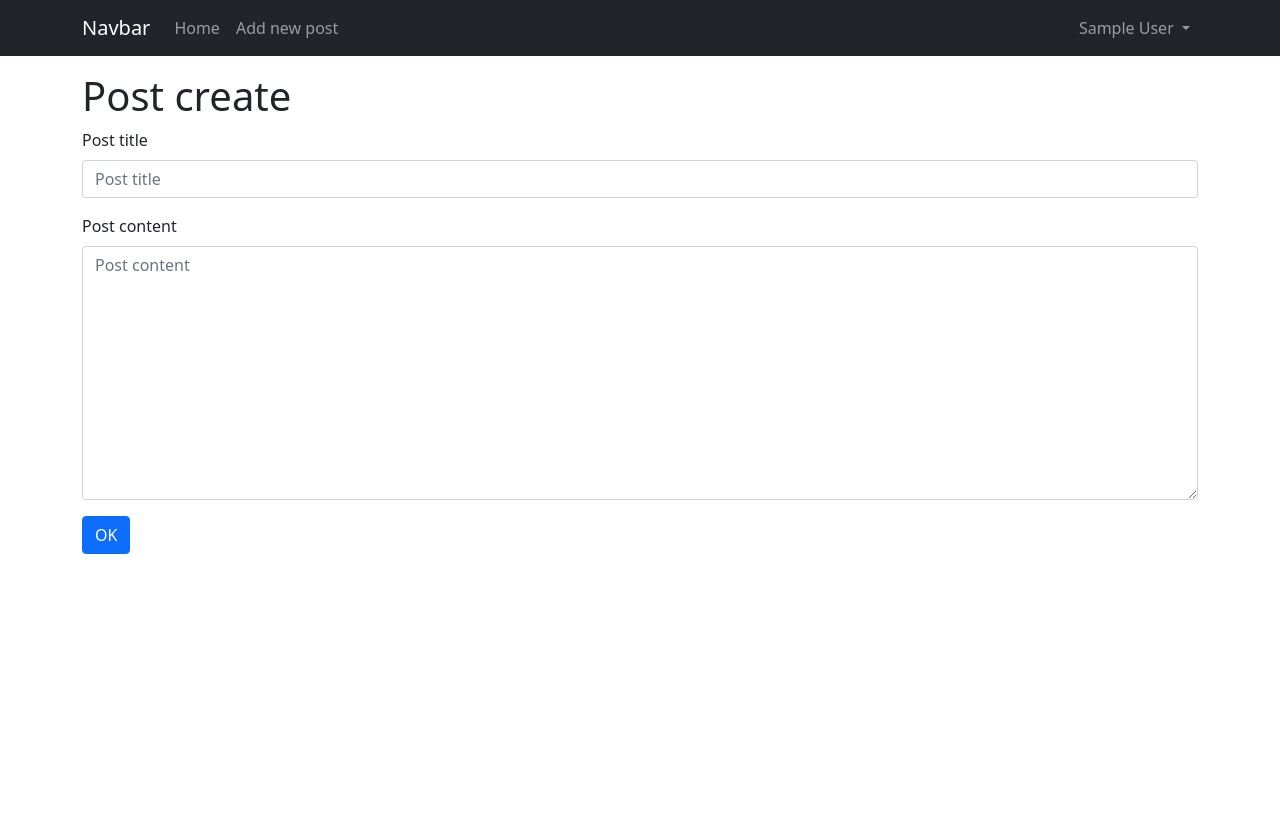
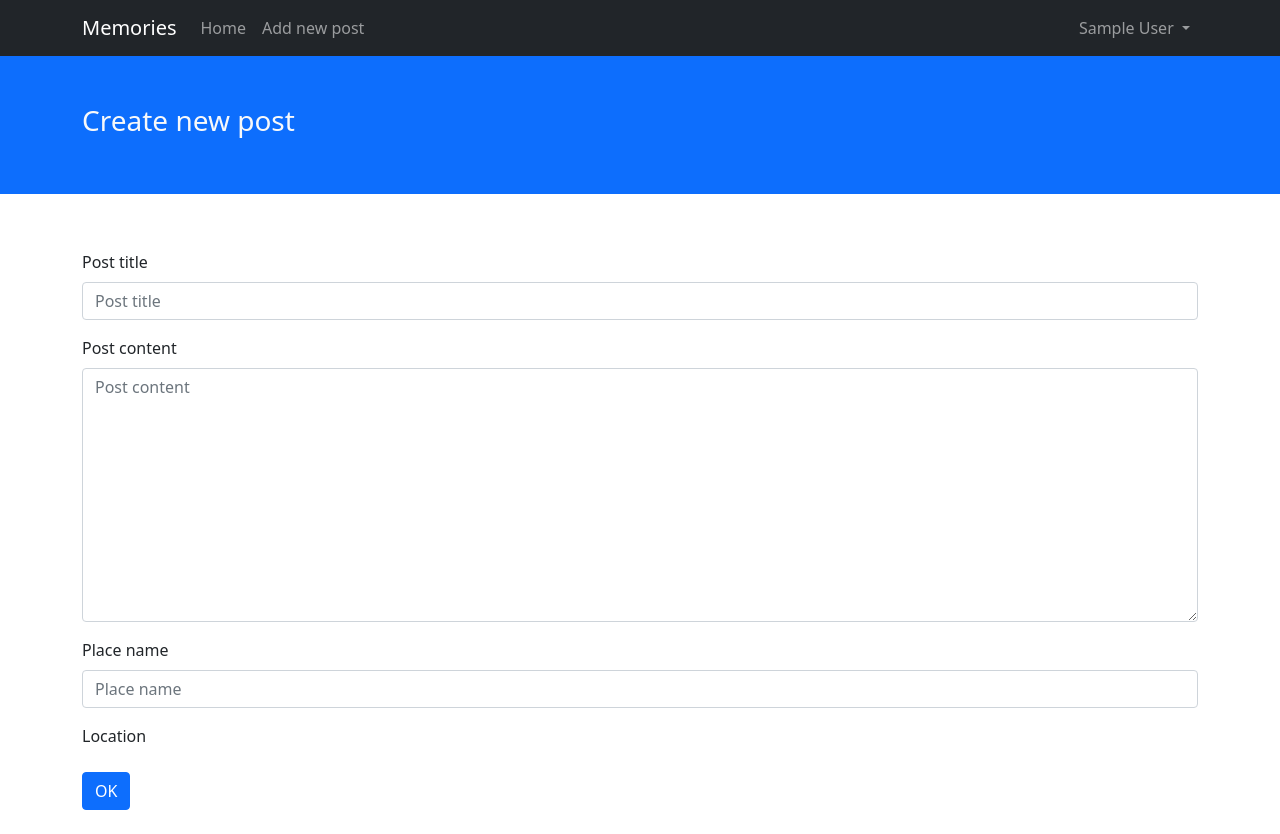
Before and after one commit to hungngocphat01/Django-Memories-Web, a Django app: page /post_cr in a window 1280 px wide. Before the commit the page ends 554 px from the top, so only its background shows below. Run offline with Django 4.2, Linux system fonts and the light colour scheme; the visitor is signed in with stand-in values (Sample User, id 1); some libraries are stand-ins or nearby versions.

Commit message:
Now able to select location when create post

```diff
--- a/main/models.py
+++ b/main/models.py
@@ -3,6 +3,7 @@ from django.db import models
 from django.contrib.auth.models import User
 from django.db.models.signals import post_save
 from django.dispatch import receiver
+from location_field.models.plain import PlainLocationField
 
 
 class Profile(models.Model):
@@ -24,4 +25,8 @@ class Post(models.Model):
                              to=User, on_delete=models.CASCADE)
     title = models.CharField(verbose_name='Post title', max_length=100)
     content = models.TextField(verbose_name='Post content')
-    date_created = models.DateField(verbose_name='Date created', auto_now_add=True)
+    place_name = models.CharField(verbose_name='Place name', max_length=255, default='')
+    location = PlainLocationField(
+        based_fields=['place_name'], default='10.762622,106.660172')
+    date_created = models.DateField(
+        verbose_name='Date created', auto_now_add=True)
--- /dev/null
+++ b/main/static/styles/main.css
@@ -0,0 +1,12 @@
+.vertical-center {
+    margin: 0;
+    position: absolute;
+    top: 50%;
+    -ms-transform: translateY(-50%);
+    transform: translateY(-50%);
+}
+
+.crop-img {
+  height: 200px;
+  object-fit: cover;
+}
--- /dev/null
+++ b/main/templates/base/errors.html
@@ -0,0 +1,5 @@
+{% load django_bootstrap5 %}
+
+<div class="my-3 container">
+    {% bootstrap_messages %}
+</div>
--- a/main/templates/base/navbar.html
+++ b/main/templates/base/navbar.html
@@ -1,6 +1,6 @@
 <nav class="navbar navbar-expand-lg navbar-dark bg-dark">
     <div class="container">
-      <a class="navbar-brand" href="#">Navbar</a>
+      <a class="navbar-brand" href="#">Memories</a>
 
       <button class="navbar-toggler" type="button" data-bs-toggle="collapse" data-bs-target="#navbarSupportedContent">
         <span class="navbar-toggler-icon"></span>
--- a/main/templates/post/post_create_edit.html
+++ b/main/templates/post/post_create_edit.html
@@ -2,10 +2,14 @@
 {% load django_bootstrap5 %}
 
 {% block content %}
+    <div class="container-fluid bg-primary">
+        <div class="container py-5 text-light">
+            <h3>{{ action }} post</h3>
+        </div>
+    </div>
+    {% include 'base/errors.html' %}
     <div class="container pt-3">
-        <h1>Post create</h1>
-
-        <div>
+        <div class="py-4">
             <form action="" method="post">
                 <div>
                 </div>
@@ -15,4 +19,10 @@
             </form>
         </div>
     </div>
+
+    <script>
+        $("document").ready(function() {
+            $("#id_location").hide();
+        });
+    </script>
 {% endblock content %}
--- a/main/views.py
+++ b/main/views.py
@@ -1,3 +1,6 @@
+from email import message
+import re
+import django.contrib.messages as messages
 from django.views.generic import View
 from django.http import HttpRequest, JsonResponse
 from django.shortcuts import render, redirect
@@ -15,7 +18,10 @@ class HomeView(View):
 
     def get(self, request: HttpRequest):
         current_user = request.user
+        posts = Post.objects.filter(user__username=current_user.username)
+
         return render(request, self.template_name, {
+            'posts': posts,
             'title': 'Home',
             'current_user': current_user
         })
@@ -56,6 +62,7 @@ class PostCreateEditView(View):
 
         form = PostForm()
         return render(request, self.template_name, {
+            'action': 'Create new',
             'form': form,
             'title': 'New post',
             'current_user': current_user
@@ -68,4 +75,13 @@ class PostCreateEditView(View):
                 post_obj = form.save(commit=False)
                 post_obj.user = request.user
                 post_obj.save()
+            messages.success(request, 'Successfully added a new post')
             return redirect('app:home')
+        else:
+            form_errors = form.errors.get_json_data()
+            for field in form_errors:
+                msgs = form_errors[field]
+                for msg in msgs:
+                    render_msg = msg['message']
+                    messages.error(request, f'Error in field {field}: {render_msg}')
+            return redirect('app:post_create_edit')
--- a/memories/settings.py
+++ b/memories/settings.py
@@ -40,6 +40,7 @@ INSTALLED_APPS = [
     'django.contrib.sessions',
     'django.contrib.messages',
     'django.contrib.staticfiles',
+    'location_field.apps.DefaultConfig',
     'social_django',
     'django_bootstrap5',
     'main'
@@ -126,6 +127,11 @@ USE_I18N = True
 
 USE_TZ = True
 
+LOCATION_FIELD = {
+    'map.provider': 'openstreetmap',
+    'search.provider': 'nominatim',
+}
+
 
 # Static files (CSS, JavaScript, Images)
 # https://docs.djangoproject.com/en/4.0/howto/static-files/
--- a/requirements.txt
+++ b/requirements.txt
@@ -3,3 +3,4 @@ python-dotenv==0.20.0
 requests==2.27.1
 social-auth-app-django==5.0.0
 django-bootstrap5==21.3
+django-location-field==2.1.0
```
